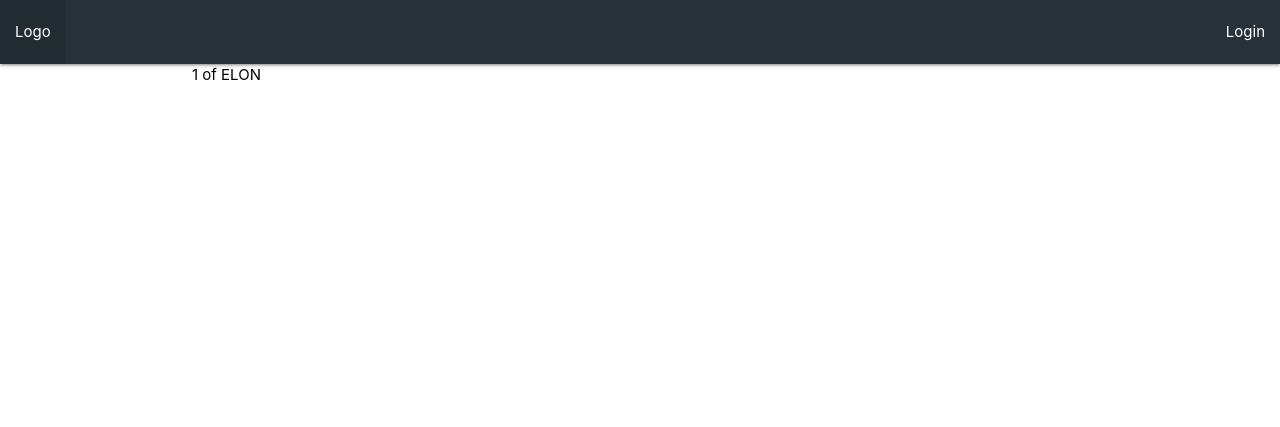
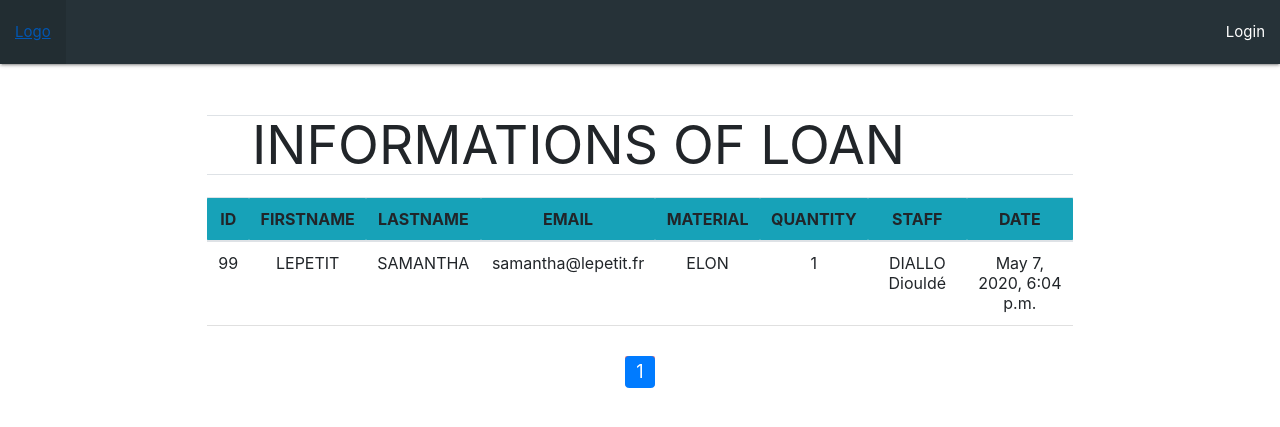
Before and after one commit to dialloDioulde/FabLab, a Django app: page /loan_id/15 in a window 1280 px wide. Shown: the top 427 px of the page. Run offline with Django 3.2, Linux system fonts and the light colour scheme; data comes from the database, SQL or seed files in the repository; both versions use the stored data as it was after the commit; some libraries are stand-ins or nearby versions.

Commit message:
creation of the loan summary pagination

```diff
--- a/siteWeb/models.py
+++ b/siteWeb/models.py
@@ -94,7 +94,7 @@ class LoanMaterial(models.Model):
     creation_date_loan_mat = models.DateTimeField(auto_now_add=True)
 
     def __str__(self):
-        return str(self.quantity) + " of " + self.material.name
+        return str(self.quantity) + " " + self.material.name
 
 
 class Loan(models.Model):
--- a/siteWeb/templates/siteWeb/header_secondary.html
+++ b/siteWeb/templates/siteWeb/header_secondary.html
@@ -3,6 +3,7 @@
     {% load crispy_forms_tags %}
     <!-- Prism CSS -->
     <link href="{% static 'tinymce/css/prism.css' %}" rel="stylesheet">
+    <link rel="stylesheet" href="{% static 'css/bootstrap.css' %}" type="text/css" media="screen">
     <!-- Compiled and minified CSS -->
     <link rel="stylesheet" href="{% static 'css/materialize.css' %}">
     <link rel="stylesheet" href="{% static 'css/pagination.css' %}">
--- a/siteWeb/templates/siteWeb/includes/dashboard.html
+++ b/siteWeb/templates/siteWeb/includes/dashboard.html
@@ -1,4 +1,3 @@
-
 {% load static %}
 <html>
   <head>
--- a/siteWeb/templates/siteWeb/loan.html
+++ b/siteWeb/templates/siteWeb/loan.html
@@ -1,15 +1,41 @@
 {% extends "siteWeb/header_secondary.html" %}
 {% block content %}
-<div class = "container">
-    <div class="card-content black-text">
-
+<div class = "container mt-3">
+    <h2 class="border-top border-bottom pl-5">INFORMATIONS OF LOAN </h2>
+    <table class="table table-responsive">
+        <thead class="bg-info">
+            <th scope="row" class="text-center">ID</th>
+            <th scope="col" class="text-center">FIRSTNAME</th>
+            <th scope="col" class="text-center">LASTNAME</th>
+            <th scope="col" class="text-center">EMAIL</th>
+            <th scope="col" class="text-center">MATERIAL</th>
+            <th scope="col" class="text-center">QUANTITY</th>
+            <th scope="col" class="text-center">STAFF</th>
+            <th scope="col" class="text-center">DATE</th>
+        </thead>
+        <tbody>
         {% for material in loan_materials %}
-            {{material}} <br>
+        <tr>
+            <td class="text-center">{{loan_loaner.loaner.id}}</td>
+            <td class="text-center">{{loan_loaner.loaner.first_name}}</td>
+            <td class="text-center">{{loan_loaner.loaner.last_name}}</td>
+            <td class="text-center">{{loan_loaner.loaner.email}}</td>
+            <td class="text-center">{{material.material.name}}</td>
+            <td class="text-center">{{material.quantity}}</td>
+            <td class="text-center">{{loan_loaner.user.last_name}} {{loan_loaner.user.first_name}}</td>
+            <td class="text-center">{{material.creation_date_loan_mat }}</td>
+        </tr>
         {% endfor %}
-
-        {% if user.is_authenticated %}
-
-        {% endif %}
-    </div>
+        </tbody>
+    </table>
+</div>
+<div class="row">
+    <ul class="pagination">
+    {% for i in paginator.page_range %}
+    <li class="page-item {% if i == page_number %} active {% endif %}">
+        <a class="page-link"  href="?page={{ i }}">{{ i }}</a>
+    </li>
+    {% endfor %}
+</ul>
 </div>
 {% endblock %}
--- a/siteWeb/views.py
+++ b/siteWeb/views.py
@@ -393,8 +393,11 @@ def showSurpassedLoan(request):
 #show loan
 def loan(request, id):
     loan = Loan.objects.get(id=id)
-    loan_liste = loan.materials.all()
-    return render(request, 'siteWeb/loan.html', {'loan_materials': loan_liste})
+    loan_liste = loan.materials.all().order_by("-creation_date_loan_mat")
+    paginator = Paginator(loan_liste, per_page= 10)
+    page_number = request.GET.get('page', 1)
+    page_obj = paginator.get_page(page_number)
+    return render(request, 'siteWeb/loan.html', {'loan_materials': page_obj.object_list, 'loan_loaner': loan, 'paginator': paginator, 'page_number': int(page_number)})
 
 
 # Update loaner
```
Also changed, not shown: db.sqlite3.
